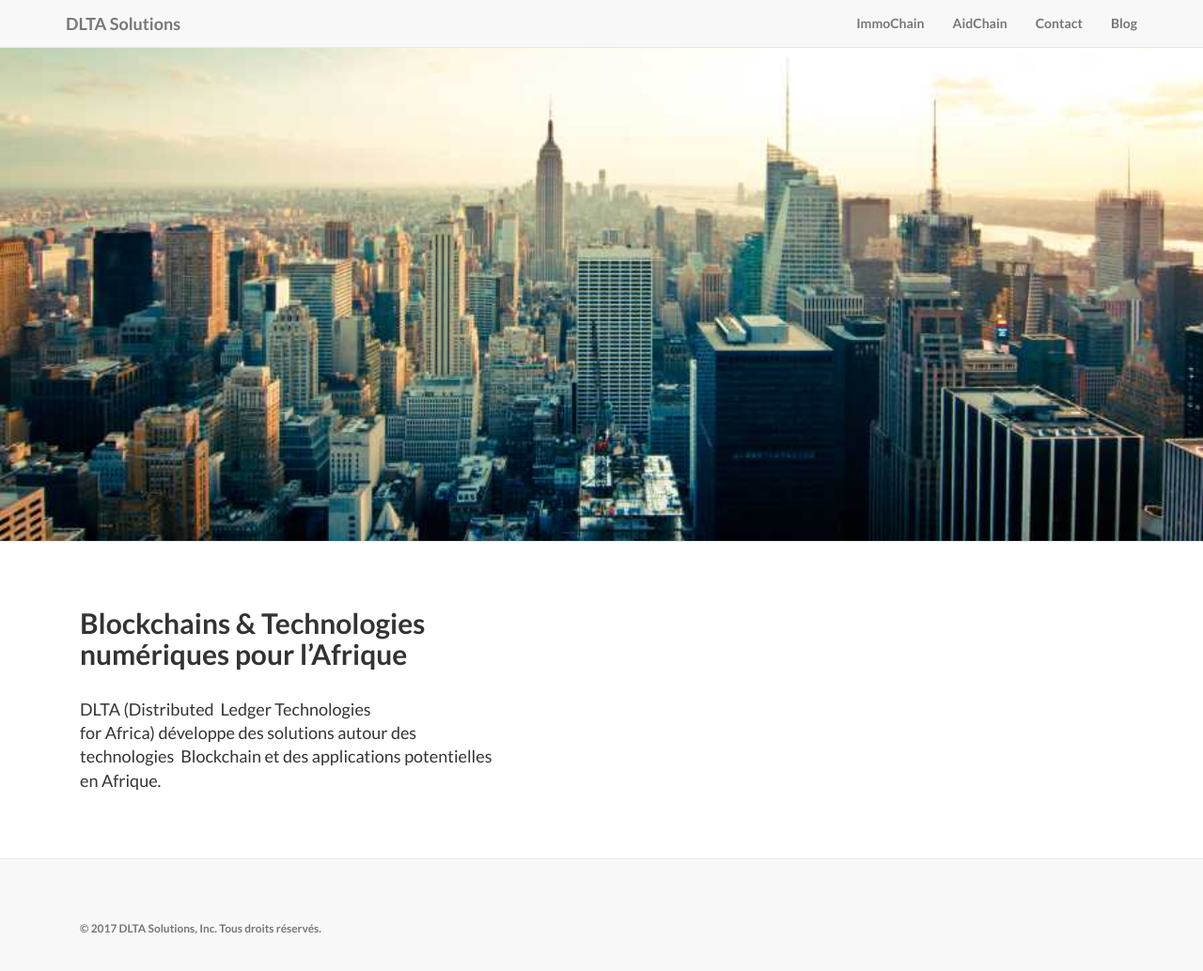
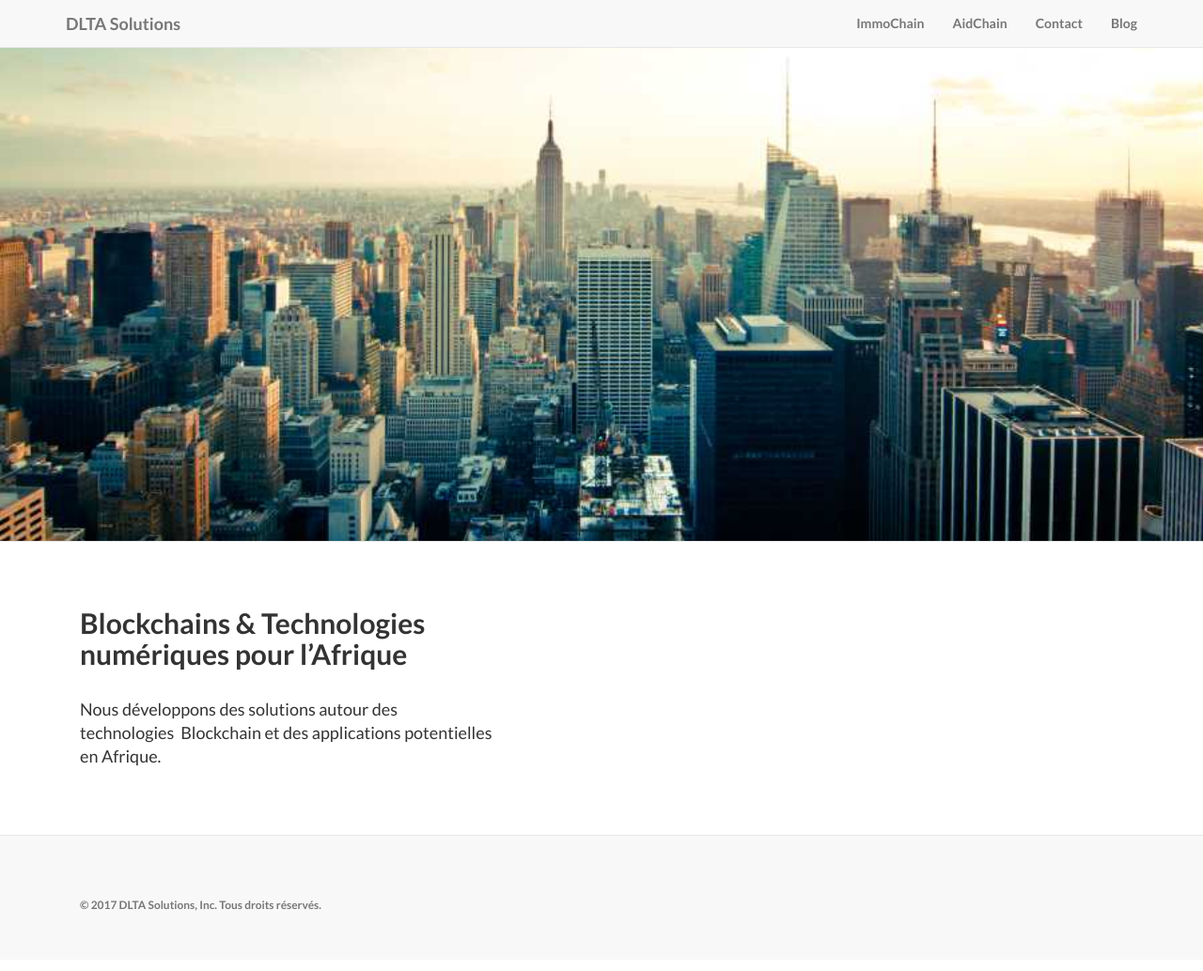
Before and after one commit to dltasolutions/dltasolutions.github.io, a Jekyll site: the page built from index.html, in a window 1280 px wide and 1047 px high. Shown: the top 1034 px of the window at 94% size. Built offline with Jekyll 4.4.1, drawn with Linux system fonts in a browser that asks for light colours.

Commit message:
Update index.html

```diff
--- a/index.html
+++ b/index.html
@@ -8,7 +8,7 @@ layout: home
     <div class="col-lg-5 col-sm-6">
       <h2 class="section-heading">Blockchains &amp; Technologies numériques pour l’Afrique</h2>
       <div class="lead">
-        DLTA (Distributed  Ledger Technologies for Africa) développe des solutions autour des technologies
+        Nous développons des solutions autour des technologies
         Blockchain et des applications potentielles en Afrique.
       </div>
     </div>
```
